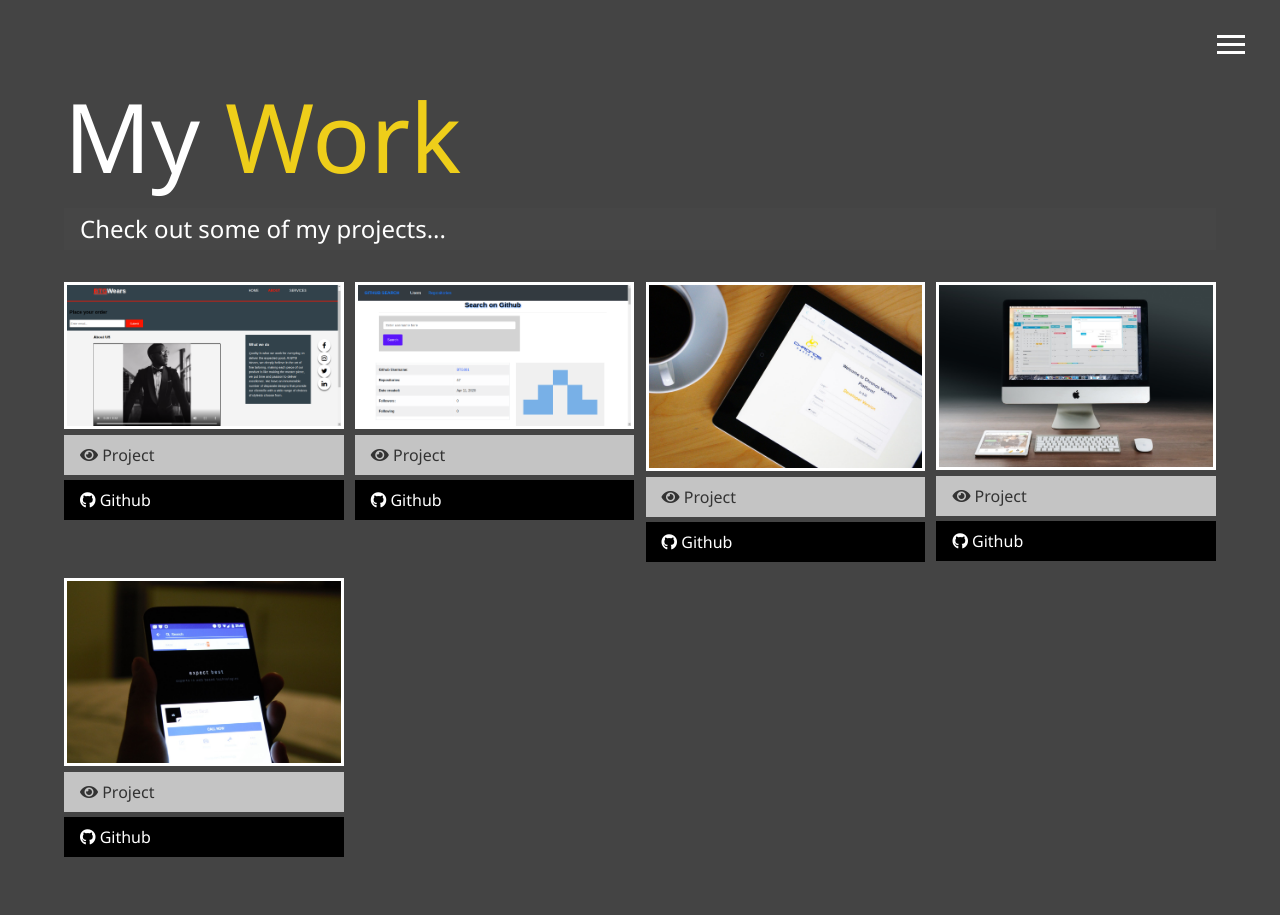
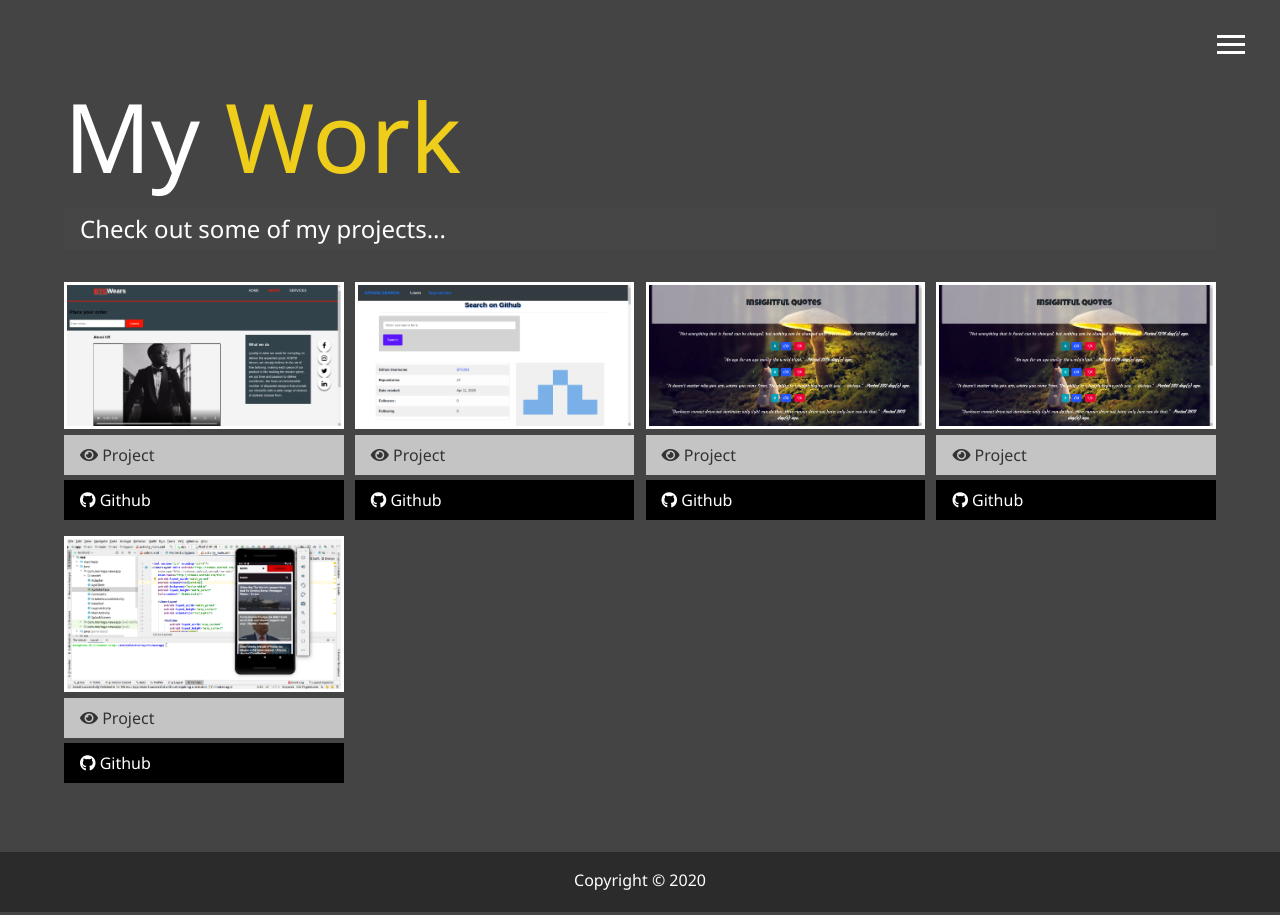
Before and after one commit to BTG001/portfolio-website, a website: page dist/work.html in a window 1280 px wide. Shown: the top 915 px of the page. Drawn offline with Linux system fonts and the light colour scheme.

Commit message:
Update projects done

```diff
--- a/dist/work.html
+++ b/dist/work.html
@@ -75,28 +75,34 @@
         </div>
         <div class="item">
           <a href="#!">
-            <img src="img/projects/project3.jpg" alt="Project" />
+            <img src="img/projects/quotes.png" alt="Project" />
           </a>
-          <a href="#" class="btn-light"> <i class="fas fa-eye"></i> Project </a>
-          <a href="#" class="btn-dark">
+          <a href="https://btg001.github.io/quotes/" class="btn-light">
+            <i class="fas fa-eye"></i> Project
+          </a>
+          <a href="https://github.com/BTG001/quotes" class="btn-dark">
             <i class="fab fa-github"></i> Github
           </a>
         </div>
         <div class="item">
           <a href="#!">
-            <img src="img/projects/project4.jpg" alt="Project" />
+            <img src="img/projects/quotes.png" alt="Project" />
           </a>
-          <a href="#" class="btn-light"> <i class="fas fa-eye"></i> Project </a>
-          <a href="#" class="btn-dark">
+          <a href="https://btg001.github.io/quotes/" class="btn-light">
+            <i class="fas fa-eye"></i> Project
+          </a>
+          <a href="https://github.com/BTG001/quotes" class="btn-dark">
             <i class="fab fa-github"></i> Github
           </a>
         </div>
         <div class="item">
           <a href="#!">
-            <img src="img/projects/project5.jpg" alt="Project" />
+            <img src="img/projects/news001.png" alt="Project" />
           </a>
-          <a href="#" class="btn-light"> <i class="fas fa-eye"></i> Project </a>
-          <a href="#" class="btn-dark">
+          <a href="https://github.com/BTG001/recipes" class="btn-light">
+            <i class="fas fa-eye"></i> Project
+          </a>
+          <a href="https://github.com/BTG001/recipes" class="btn-dark">
             <i class="fab fa-github"></i> Github
           </a>
         </div>
```
Also changed, not shown: dist/img/portrait.jpg, dist/img/portrait_small.jpg, dist/img/projects/news001.png (added), dist/img/projects/quotes.png (added).
